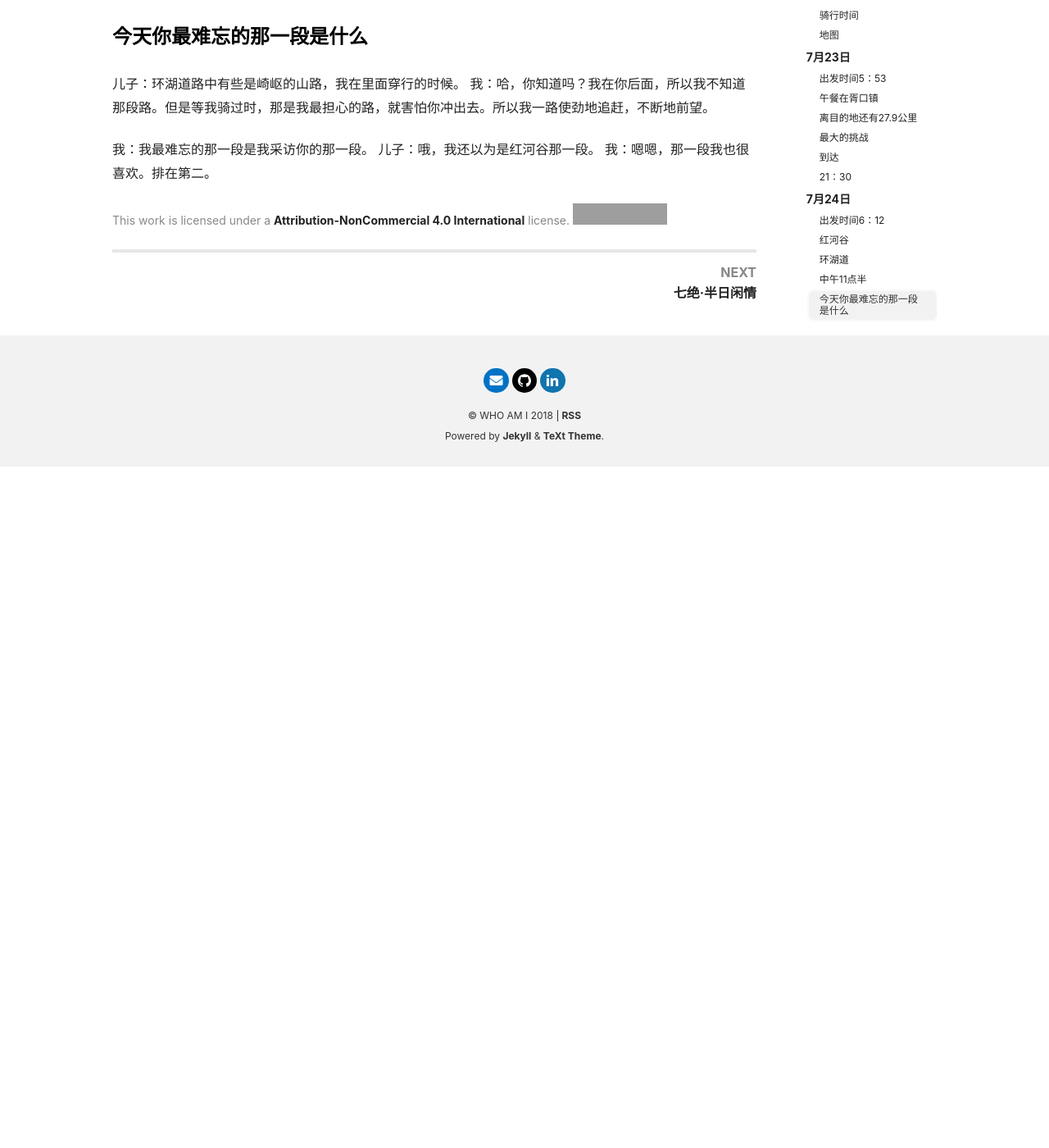
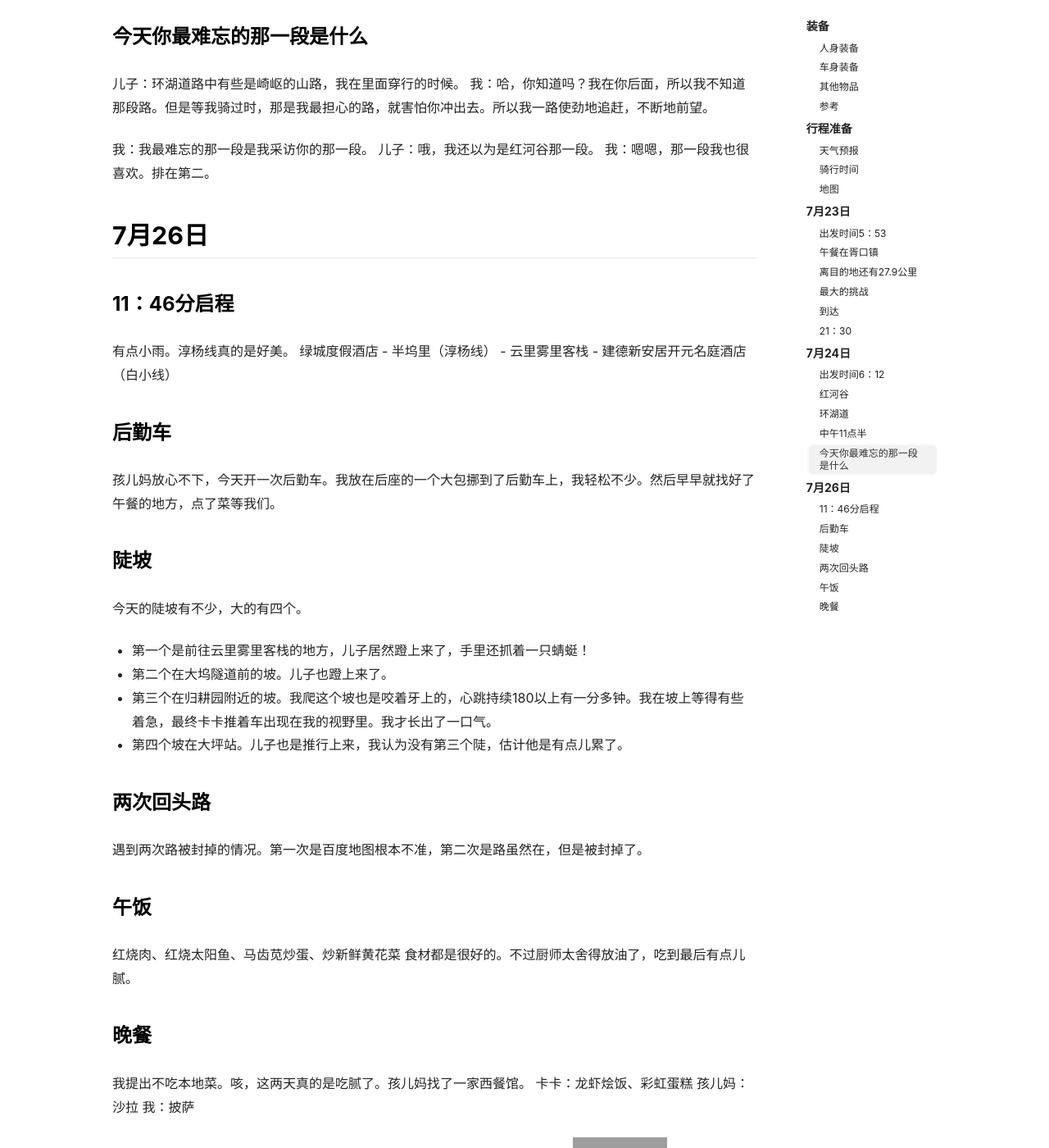
Before and after one commit to wjmmx/wjmmx.github.io, a Jekyll site: the page built from _posts/2020-07-22-Go_To_Thousands_of_Lake_By_Bike.md, in a window 1280 px wide and 1400 px high, scrolled down 5054 px. Shown: the whole window at 82% size. Built offline with Jekyll 4.4.1, drawn with Linux system fonts in a browser that asks for light colours; nearby versions of some CDN libraries; comment, search, counter and statistics services are not loaded; before the commit the page ends 5623 px from its top, so only the background shows below that; grey boxes are pictures that could not be loaded.

Commit message:
第3天骑行

```diff
--- a/_posts/2020-07-22-Go_To_Thousands_of_Lake_By_Bike.md
+++ b/_posts/2020-07-22-Go_To_Thousands_of_Lake_By_Bike.md
@@ -165,3 +165,39 @@ tags: bicycle, grow
 我：我最难忘的那一段是我采访你的那一段。
 儿子：哦，我还以为是红河谷那一段。
 我：嗯嗯，那一段我也很喜欢。排在第二。
+
+## 7月26日
+
+### 11：46分启程
+
+有点小雨。淳杨线真的是好美。
+绿城度假酒店 - 半坞里（淳杨线） - 云里雾里客栈 - 建德新安居开元名庭酒店（白小线）
+
+### 后勤车
+
+孩儿妈放心不下，今天开一次后勤车。我放在后座的一个大包挪到了后勤车上，我轻松不少。然后早早就找好了午餐的地方，点了菜等我们。
+
+### 陡坡
+
+今天的陡坡有不少，大的有四个。
+
+- 第一个是前往云里雾里客栈的地方，儿子居然蹬上来了，手里还抓着一只蜻蜓！
+- 第二个在大坞隧道前的坡。儿子也蹬上来了。
+- 第三个在归耕园附近的坡。我爬这个坡也是咬着牙上的，心跳持续180以上有一分多钟。我在坡上等得有些着急，最终卡卡推着车出现在我的视野里。我才长出了一口气。
+- 第四个坡在大坪站。儿子也是推行上来，我认为没有第三个陡，估计他是有点儿累了。
+
+### 两次回头路
+
+遇到两次路被封掉的情况。第一次是百度地图根本不准，第二次是路虽然在，但是被封掉了。
+
+### 午饭
+
+红烧肉、红烧太阳鱼、马齿苋炒蛋、炒新鲜黄花菜
+食材都是很好的。不过厨师太舍得放油了，吃到最后有点儿腻。
+
+### 晚餐
+
+我提出不吃本地菜。咳，这两天真的是吃腻了。孩儿妈找了一家西餐馆。
+卡卡：龙虾烩饭、彩虹蛋糕
+孩儿妈：沙拉
+我：披萨
```
